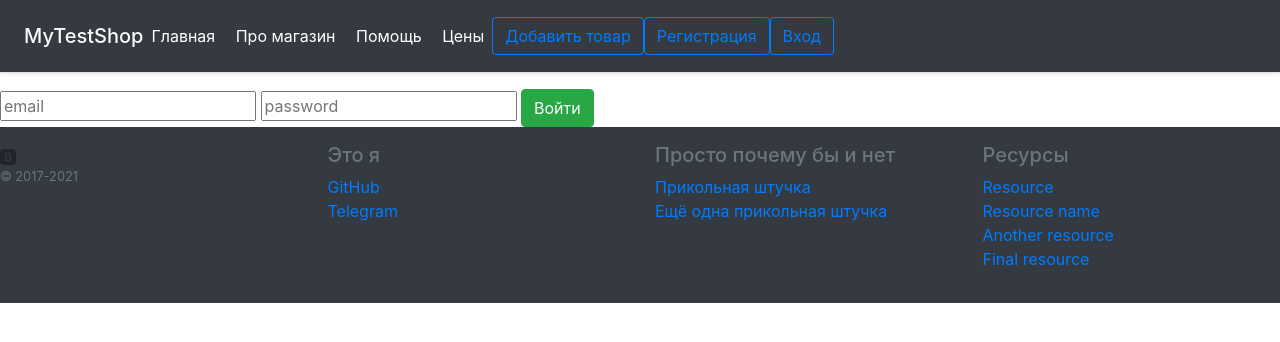
After one commit to Anvyyy/flask_shop, a Python web app: template templates/login.html in a window 1280 px wide. The commit adds this page. Shown: the top 342 px of the page. Run offline with Jinja, Linux system fonts and the light colour scheme; the template is opened without the code that fills it, so the values that code supplies are empty; some libraries are stand-ins or nearby versions.

Commit message:
add html login

```diff
--- a/templates/base.html
+++ b/templates/base.html
@@ -16,6 +16,7 @@
   </nav>
   <a class="btn btn-outline-primary" href="/create">Добавить товар</a>
   <a class="btn btn-outline-primary" href="/registration">Регистрация</a>
+  <a class="btn btn-outline-primary" href="/login">Вход</a>
 </header>
 
 {% block body %}{% endblock%}
--- /dev/null
+++ b/templates/login.html
@@ -0,0 +1,17 @@
+{% extends 'base.html' %}
+
+
+{% block title %}
+<title>Вход</title>
+{% endblock %}
+
+{% block body %}
+    <form method="post">
+        {% for cat, msg in get_flashed_messages(True) %}
+            <div class="alert {{ cat }}" role="alert">{{ msg }}</div>
+        {% endfor %}
+        <input type="text" class="form_control" name="email" id="email" placeholder="email">
+        <input type="text" class="form_control" name="password" id="password" placeholder="password">
+        <button class="btn btn-success" type="submit">Войти</button>
+    </form>
+{% endblock %}
```
